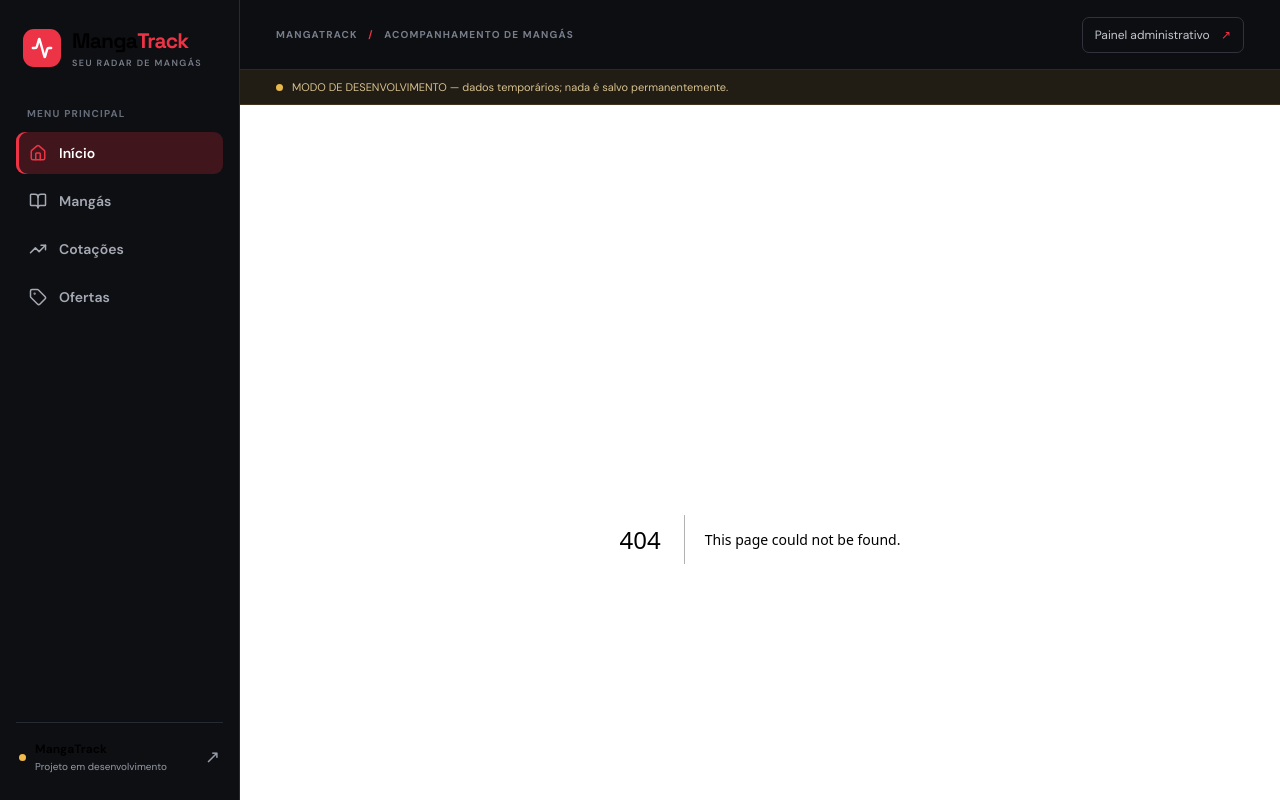
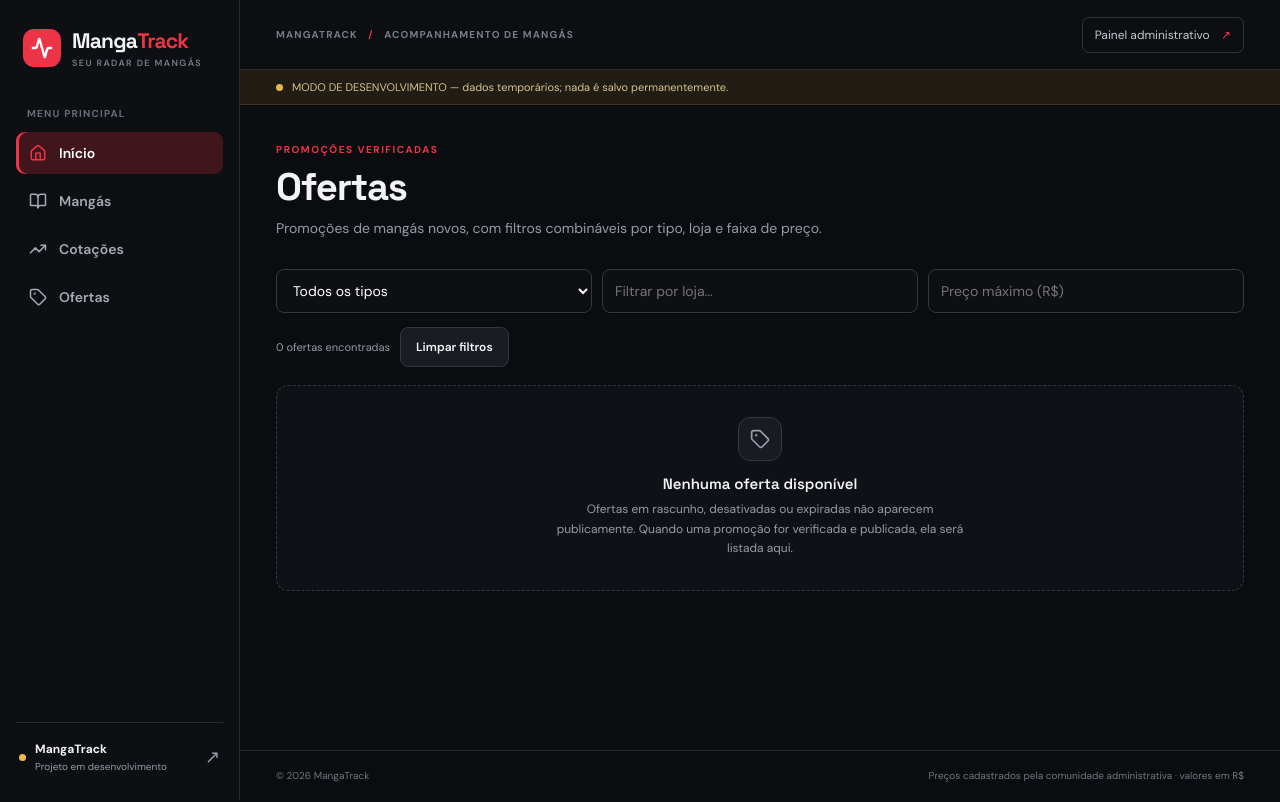
Before and after one commit to plpa12/MangaTrack, a Next.js app: page /offers in a window 1280 px wide. Before the commit this address had no page. Shown: the top 802 px of the page. Built offline with nearby package versions, Linux system fonts and the light colour scheme.

Commit message:
feat: add offers catalog with combined filters

```diff
--- /dev/null
+++ b/app/offers/page.tsx
@@ -0,0 +1,33 @@
+"use client";
+import { useMemo, useState } from "react";
+import { Tag } from "lucide-react";
+import { localData } from "@/lib/data/local";
+import { sortPublicOffers } from "@/lib/money";
+import type { ProductType } from "@/lib/types";
+
+const types: { value: ProductType | "all"; label: string }[] = [
+  { value: "all", label: "Todos os tipos" }, { value: "volume", label: "Volume individual" },
+  { value: "box_set", label: "Box / coleção" }, { value: "special_edition", label: "Edição especial" },
+  { value: "omnibus", label: "Omnibus / deluxe" }, { value: "other", label: "Outro" }
+];
+
+export default function OffersPage() {
+  const [type, setType] = useState<ProductType | "all">("all");
+  const [store, setStore] = useState("");
+  const [maxPrice, setMaxPrice] = useState("");
+  const offers = useMemo(() => sortPublicOffers(localData.listOffers()).filter((o) =>
+    (type === "all" || o.productType === type) &&
+    (!store.trim() || o.store.toLocaleLowerCase("pt-BR").includes(store.trim().toLocaleLowerCase("pt-BR"))) &&
+    (!maxPrice || o.promotionalPriceCents <= Math.round(Number(maxPrice) * 100))
+  ), [type, store, maxPrice]);
+  return <div>
+    <div className="page-heading"><div><span className="eyebrow">PROMOÇÕES VERIFICADAS</span><h1>Ofertas</h1><p>Promoções de mangás novos, com filtros combináveis por tipo, loja e faixa de preço.</p></div></div>
+    <div className="offer-filters">
+      <label className="field"><span className="sr-only">Tipo de produto</span><select aria-label="Tipo de produto" value={type} onChange={(e) => setType(e.target.value as ProductType | "all")}>{types.map((t) => <option key={t.value} value={t.value}>{t.label}</option>)}</select></label>
+      <label className="field"><span className="sr-only">Loja</span><input aria-label="Loja" value={store} onChange={(e) => setStore(e.target.value)} placeholder="Filtrar por loja..." /></label>
+      <label className="field"><span className="sr-only">Preço máximo em reais</span><input aria-label="Preço máximo em reais" inputMode="decimal" type="number" min="0" step="0.01" value={maxPrice} onChange={(e) => setMaxPrice(e.target.value)} placeholder="Preço máximo (R$)" /></label>
+    </div>
+    <div className="toolbar"><span className="results-count">{offers.length} ofertas encontradas</span><button className="button" onClick={() => {setType("all");setStore("");setMaxPrice("");}}>Limpar filtros</button></div>
+    {offers.length === 0 && <div className="empty-state"><span className="empty-icon"><Tag size={20}/></span><h3>Nenhuma oferta disponível</h3><p>Ofertas em rascunho, desativadas ou expiradas não aparecem publicamente. Quando uma promoção for verificada e publicada, ela será listada aqui.</p></div>}
+  </div>;
+}
```
